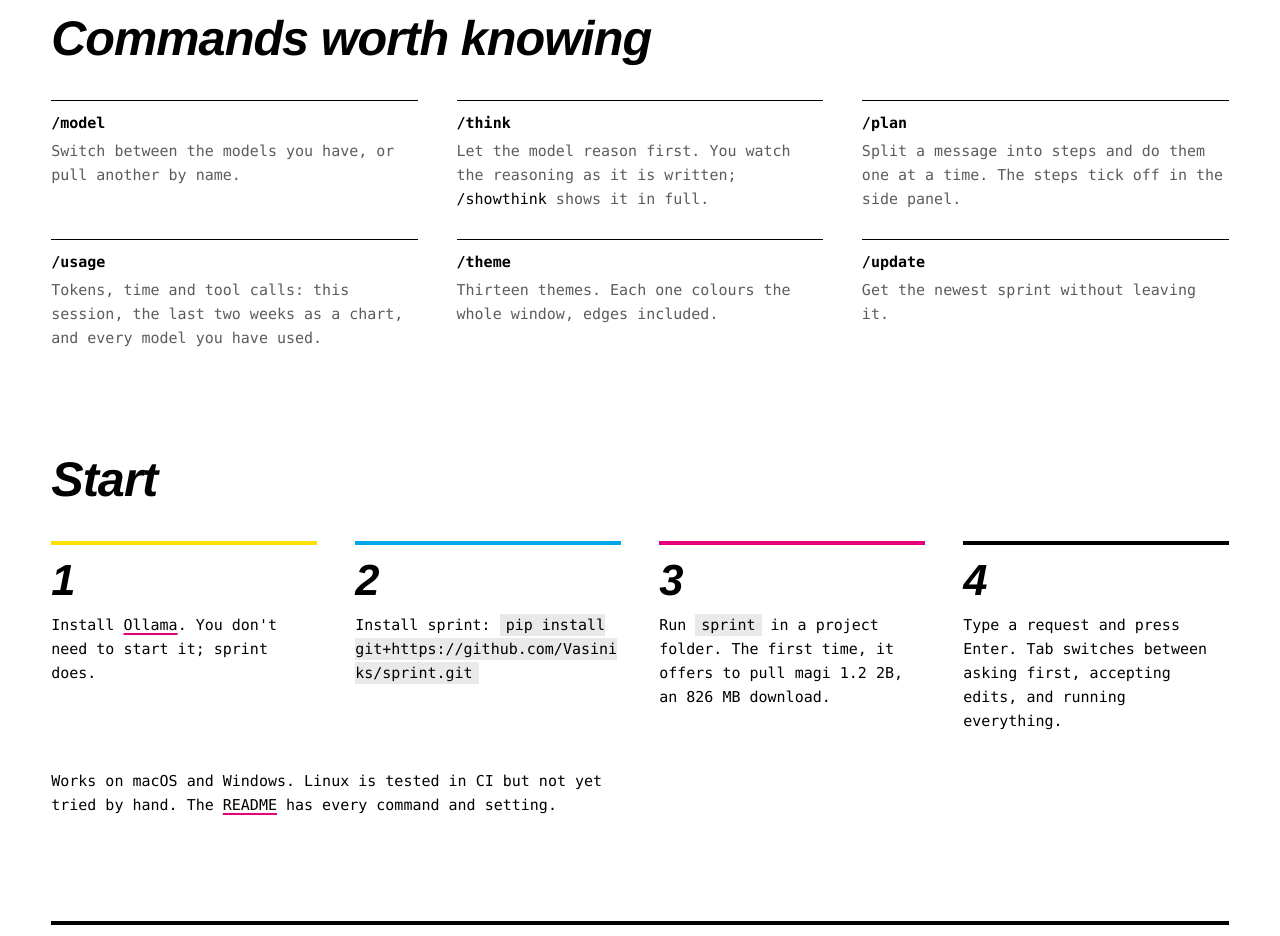
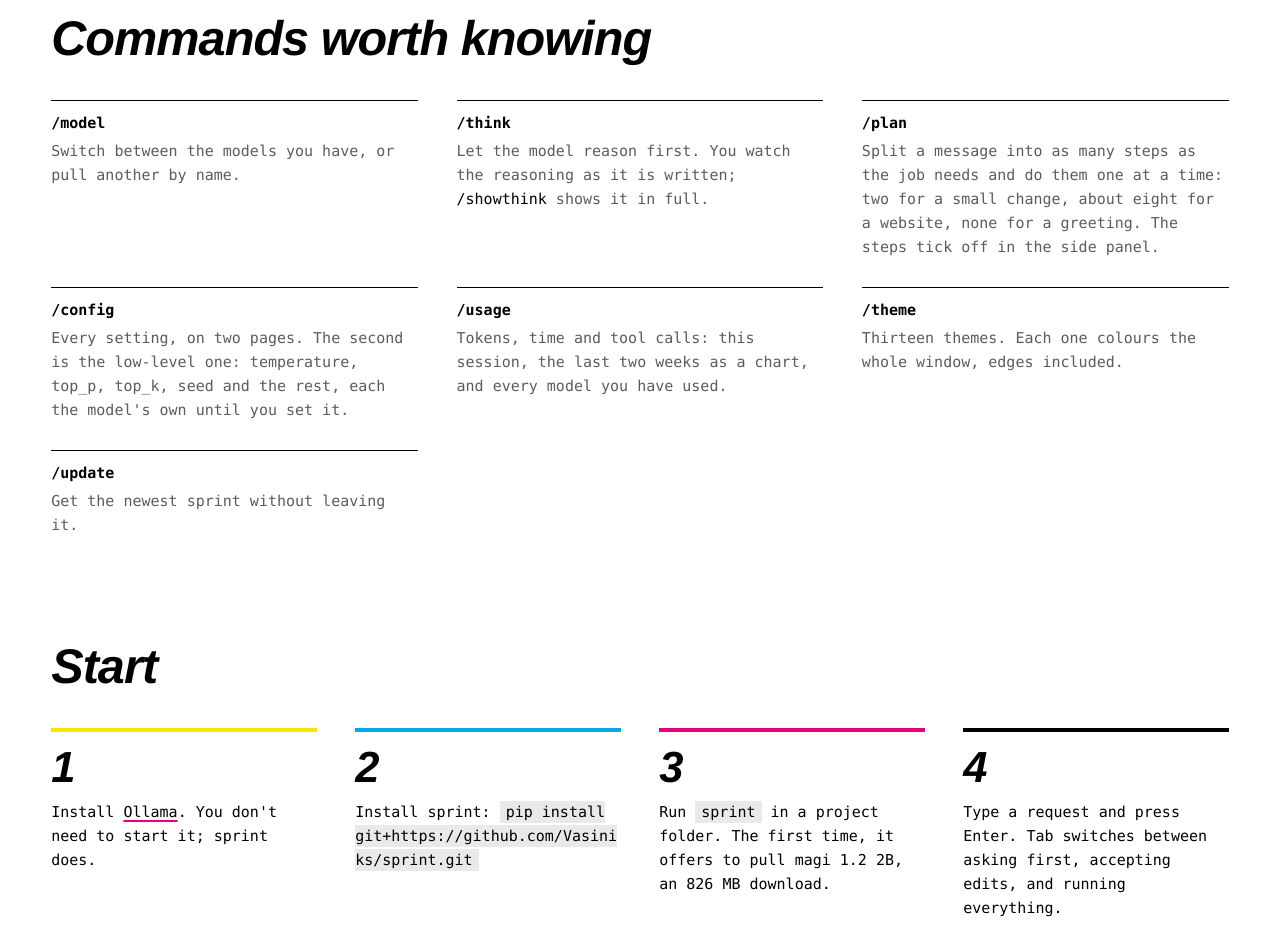
Before and after one commit to Vasiniks/sprint, a plain HTML site: page site/index.html in a window 1280 px wide. Shown: the part 3460-4396 px from the top of the page. Drawn offline with Linux system fonts and the light colour scheme.

Commit message:
Site: plans as long as the job, and the settings' second page
Co-Authored-By: Claude Fable 5.2 <noreply@anthropic.com>

```diff
--- a/site/index.html
+++ b/site/index.html
@@ -376,7 +376,8 @@ hello world</div></div>
   <dl class="cmds">
     <div><dt>/model</dt><dd>Switch between the models you have, or pull another by name.</dd></div>
     <div><dt>/think</dt><dd>Let the model reason first. You watch the reasoning as it is written; <code>/showthink</code> shows it in full.</dd></div>
-    <div><dt>/plan</dt><dd>Split a message into steps and do them one at a time. The steps tick off in the side panel.</dd></div>
+    <div><dt>/plan</dt><dd>Split a message into as many steps as the job needs and do them one at a time: two for a small change, about eight for a website, none for a greeting. The steps tick off in the side panel.</dd></div>
+    <div><dt>/config</dt><dd>Every setting, on two pages. The second is the low-level one: temperature, top_p, top_k, seed and the rest, each the model's own until you set it.</dd></div>
     <div><dt>/usage</dt><dd>Tokens, time and tool calls: this session, the last two weeks as a chart, and every model you have used.</dd></div>
     <div><dt>/theme</dt><dd>Thirteen themes. Each one colours the whole window, edges included.</dd></div>
     <div><dt>/update</dt><dd>Get the newest sprint without leaving it.</dd></div>
```
Also changed, not shown: sitegen/page.html (+2 -1 lines).
